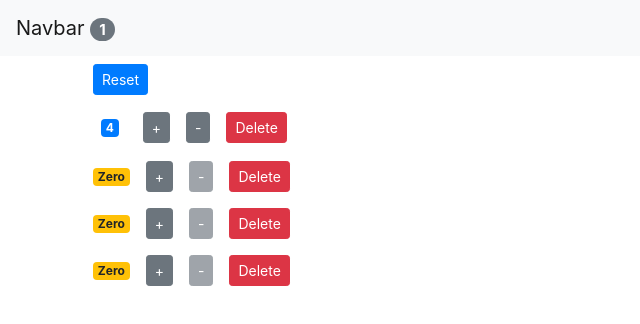
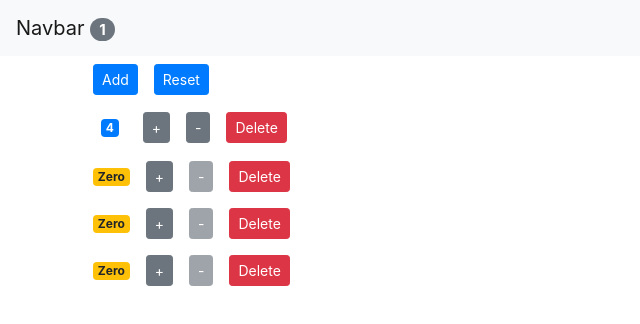
Before and after one commit to achintSatsangi/counter-app, a React (Create React App) app: page / in a window 1280 px wide. Shown: the top 324 px of the page, without its empty margins (0-640 px from the left). Built offline with nearby package versions, Linux system fonts and the light colour scheme.

Commit message:
Added function to be able to add item rows

```diff
--- a/src/App.js
+++ b/src/App.js
@@ -53,6 +53,15 @@
     this.setState({ counters });
   };
 
+  handleAdd = () => {
+    const nextId = Math.max.apply(Math, this.state.counters.map(c => c.id)) + 1;
+    const counters = this.state.counters.concat({
+      id: nextId,
+      value: 0
+    });
+    this.setState({ counters });
+  };
+
   render() {
     console.log("App - rendered");
     return (
@@ -64,6 +73,7 @@
           <Counters
             counters={this.state.counters}
             onReset={this.handleReset}
+            onAdd={this.handleAdd}
             onIncrement={this.handleIncrement}
             onDelete={this.handleDelete}
             onDecrement={this.handleDecrement}
--- a/src/components/counters.jsx
+++ b/src/components/counters.jsx
@@ -6,6 +6,7 @@
     console.log("Counters - rendered");
     const {
       onReset,
+      onAdd,
       counters,
       onDelete,
       onIncrement,
@@ -13,6 +14,9 @@
     } = this.props;
     return (
       <div>
+        <button onClick={onAdd} className="btn btn-primary btn-sm m-2">
+          Add
+        </button>
         <button onClick={onReset} className="btn btn-primary btn-sm m-2">
           Reset
         </button>
```
